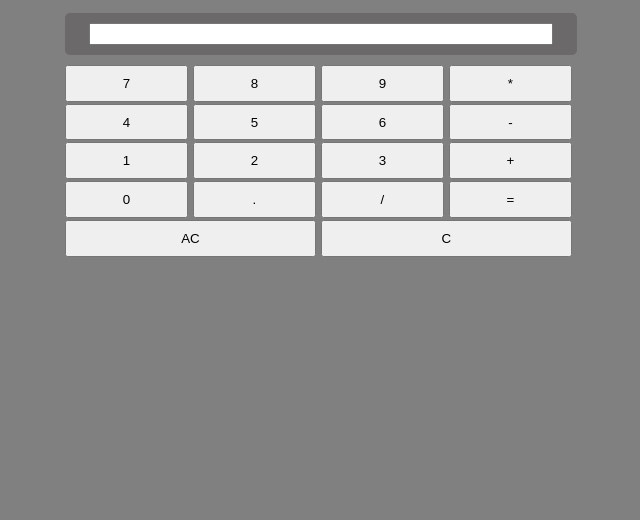
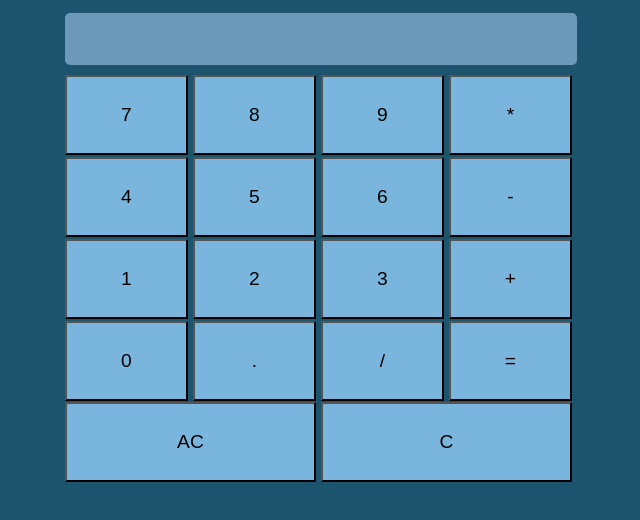
Before and after one commit to Heem-dev/BasicCalculator, a plain HTML site: page index.html in a window 1280 px wide. Shown: the whole page, without its empty margins (319-959 px from the left). Drawn offline with Linux system fonts and the light colour scheme.

Commit message:
better UI and colors.

```diff
--- a/style.css
+++ b/style.css
@@ -1,10 +1,18 @@
+/* vars for colors */
+:root{
+  --dark: #6d99b8;
+  --darker: #1c536d;
+  --light: #90e2cb;
+}
+
+
 * {
   margin: 0;
   padding: 0;
 }
 
 body {
-  background-color: grey;
+  background-color: var(--darker);
 
   width: 100%;
 
@@ -21,11 +29,12 @@ div.calculator {
   margin: 1% auto;
 
   width: 40%;
+
 }
 
 .display {
   grid-column: 1 / -1;
-  background-color: #4e49496c;
+  background-color: var(--dark);
   display: flex;
   justify-content: space-between;
   align-items: center;
@@ -35,26 +44,41 @@ div.calculator {
   /* margin: 0 20px; */
   margin-bottom: 10px;
 
+
   width: 100%;
 }
 
 #result {
-  font-size: 100%;
+  font-size: 1.4rem;
   text-align: center;
 
   margin: 10px 0;
 
   width: 90%;
+  height: 2rem;
+
+  background-color: transparent;
+  border: none;
 }
 .buttons {
   display: grid;
   grid-template-columns: repeat(4, 24%);
   grid-gap: 1%;
 
+
   width: 100%;
   height: 12rem;
 }
 
+.buttons>button {
+  background-color: rgb(122, 181, 221);
+  color: black;
+  /* border: none; */
+  font-size: 1.2rem;
+  cursor: pointer;
+
+  height: 5rem;
+}
 #clear {
   grid-column: 1 / span 2;
 }
```
